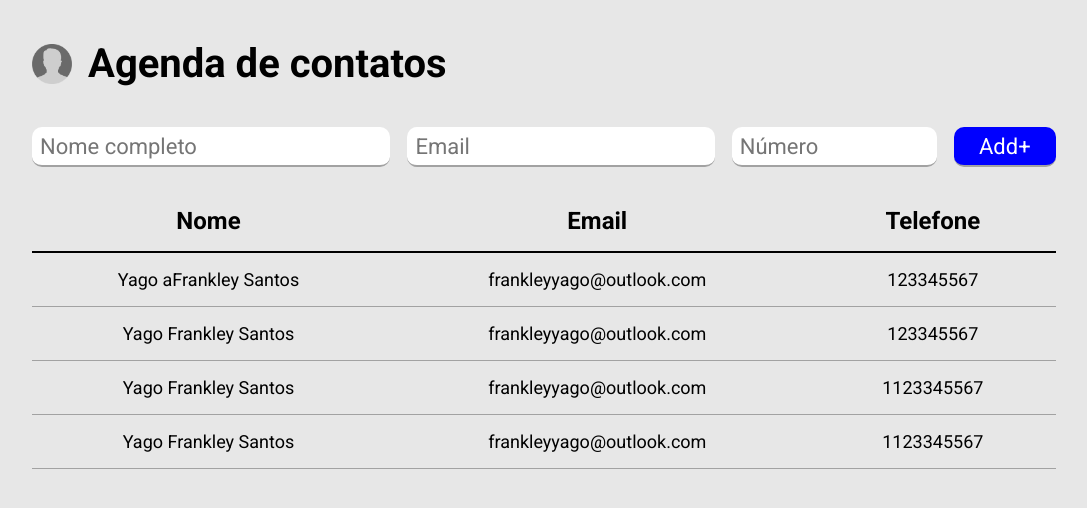
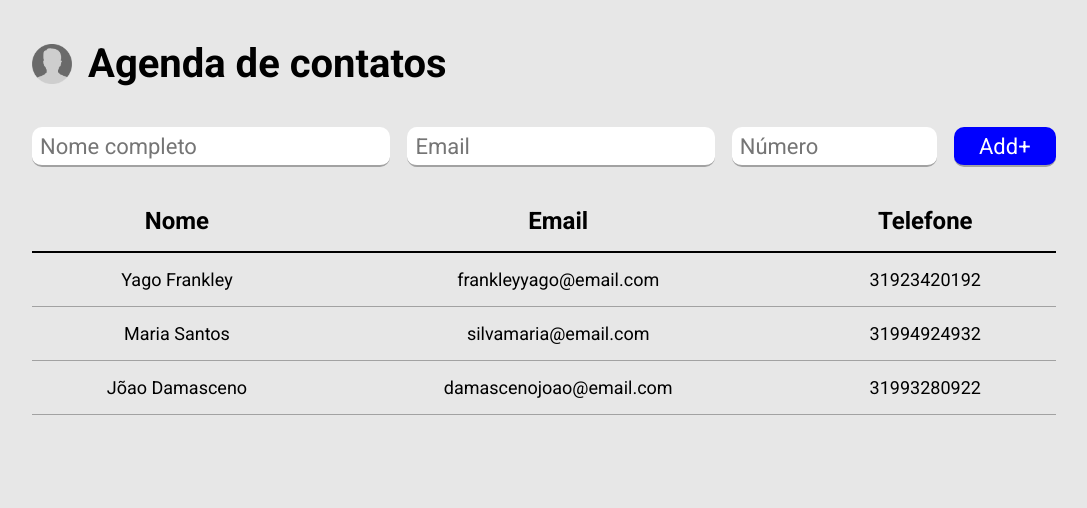
Before and after one commit to frankleyyago/ContactAgenda, a React (Create React App) app: page / in a window 1280 px wide. Shown: the top 508 px of the page, without its empty margins (96-1183 px from the left). Built offline with nearby package versions, Linux system fonts and the light colour scheme.

Commit message:
feat: adding contact reducer

```diff
--- a/src/components/ContactList/index.tsx
+++ b/src/components/ContactList/index.tsx
@@ -1,3 +1,4 @@
+import { useSelector } from 'react-redux'
 import Contact from '../Contact'
 import {
   TableBodyStyles,
@@ -5,31 +6,11 @@ import {
   TableHeadStyles,
   TableStyles
 } from './styles'
+import { RootReducer } from '../../store'
 
-const contacts = [
-  {
-    name: 'Yago aFrankley Santos',
-    email: 'frankleyyago@outlook.com',
-    phone: 123345567
-  },
-  {
-    name: 'Yago Frankley Santos',
-    email: 'frankleyyago@outlook.com',
-    phone: 123345567
-  },
-  {
-    name: 'Yago Frankley Santos',
-    email: 'frankleyyago@outlook.com',
-    phone: 1123345567
-  },
-  {
-    name: 'Yago Frankley Santos',
-    email: 'frankleyyago@outlook.com',
-    phone: 1123345567
-  }
-]
-
-const ContactList = () => (
+const ContactList = () => {
+  const { contacts } = useSelector((state: RootReducer) => state)
+  return (
     <>
       <TableContainer>
         <TableStyles cellSpacing="0">
@@ -51,5 +32,6 @@ const ContactList = () => (
       </TableContainer>
     </>
   )
+}
 
 export default ContactList
--- /dev/null
+++ b/src/models/Contact.ts
@@ -0,0 +1,15 @@
+class Contact {
+  name: string
+  email: string
+  phone: number
+  id: number
+
+  constructor(name: string, email: string, phone: number, id: number) {
+    this.name = name
+    this.email = email
+    this.phone = phone
+    this.id = id
+  }
+}
+
+export default Contact
--- /dev/null
+++ b/src/store/index.ts
@@ -0,0 +1,13 @@
+import { configureStore } from '@reduxjs/toolkit'
+
+import contactReducer from './reducers/contact'
+
+const store = configureStore({
+  reducer: {
+    contacts: contactReducer
+  }
+})
+
+export type RootReducer = ReturnType<typeof store.getState>
+
+export default store
--- /dev/null
+++ b/src/store/reducers/contact.ts
@@ -0,0 +1,20 @@
+import { createSlice, PayloadAction } from '@reduxjs/toolkit'
+import Contact from '../../models/Contact'
+
+const contactSlice = createSlice({
+  name: 'contacts',
+  initialState: [
+    new Contact('Yago Frankley', 'frankleyyago@email.com', 31923420192, 1),
+    new Contact('Maria Santos', 'silvamaria@email.com', 31994924932, 2),
+    new Contact('Jõao Damasceno', 'damascenojoao@email.com', 31993280922, 3)
+  ],
+  reducers: {
+    remove: (state, action: PayloadAction<number>) => {
+      state = state.filter((contact) => contact.id !== action.payload)
+    }
+  }
+})
+
+export const { remove } = contactSlice.actions
+
+export default contactSlice.reducer
```
Also changed, not shown: src/App.tsx (+5 -2 lines). Lines whose indentation alone changed are shown as unchanged.
